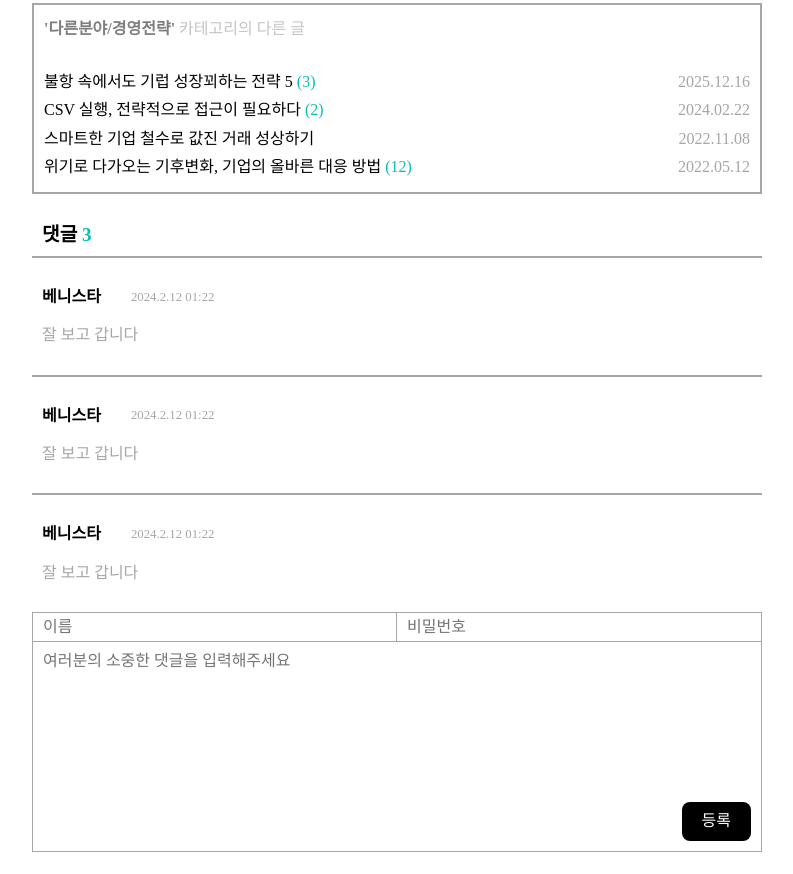
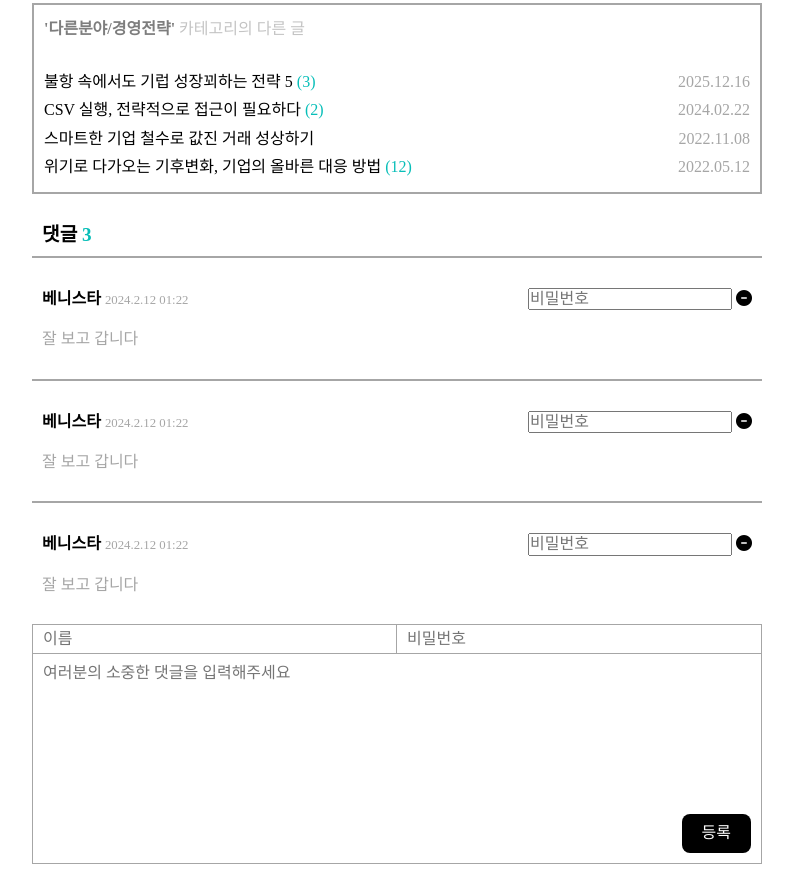
Before and after one commit to dhdhfkk1119/testHTML, a plain HTML site: page re_blog_template/detail.html in a window 1280 px wide. Shown: the part 770-1644 px from the top of the page, without its empty margins (343-1136 px from the left). Drawn offline with Linux system fonts and the light colour scheme.

Commit message:
update list

```diff
--- a/re_blog_template/css/detail.css
+++ b/re_blog_template/css/detail.css
@@ -94,6 +94,7 @@ textarea:focus {
     padding-bottom: 20px;
     display: flex;
     gap: 30px;
+    justify-content: space-between;
     align-items: center;
 }
 
--- a/re_blog_template/detail.html
+++ b/re_blog_template/detail.html
@@ -169,8 +169,14 @@
                             <div class="comment-list">
                                 <div class="comment-list-inner">
                                     <div class="comment-list-title">
+                                        <div>
                                             <span>베니스타</span>
                                             <span>2024.2.12 01:22</span>
+                                        </div>
+                                        <div>
+                                            <input type="text" placeholder="비밀번호">
+                                            <a href=""><i class="fa-solid fa-circle-minus"></i></a>
+                                        </div>
                                     </div>
                                     <div>
                                         <span style="color:#a6a6a6; font-weight: 500;">잘 보고 갑니다</span>
@@ -180,8 +186,14 @@
                             <div class="comment-list">
                                 <div class="comment-list-inner">
                                     <div class="comment-list-title">
+                                        <div>
                                             <span>베니스타</span>
                                             <span>2024.2.12 01:22</span>
+                                        </div>
+                                        <div>
+                                            <input type="text" placeholder="비밀번호">
+                                           <a href=""><i class="fa-solid fa-circle-minus"></i></a>
+                                        </div>
                                     </div>
                                     <div>
                                         <span style="color:#a6a6a6; font-weight: 500;">잘 보고 갑니다</span>
@@ -191,8 +203,14 @@
                             <div class="comment-list">
                                 <div class="comment-list-inner">
                                     <div class="comment-list-title">
+                                        <div>
                                             <span>베니스타</span>
                                             <span>2024.2.12 01:22</span>
+                                        </div>
+                                        <div>
+                                            <input type="text" placeholder="비밀번호">
+                                            <a href=""><i class="fa-solid fa-circle-minus"></i></a>
+                                        </div>
                                     </div>
                                     <div>
                                         <span style="color:#a6a6a6; font-weight: 500;">잘 보고 갑니다</span>
```
Lines whose indentation alone changed are shown as unchanged.
